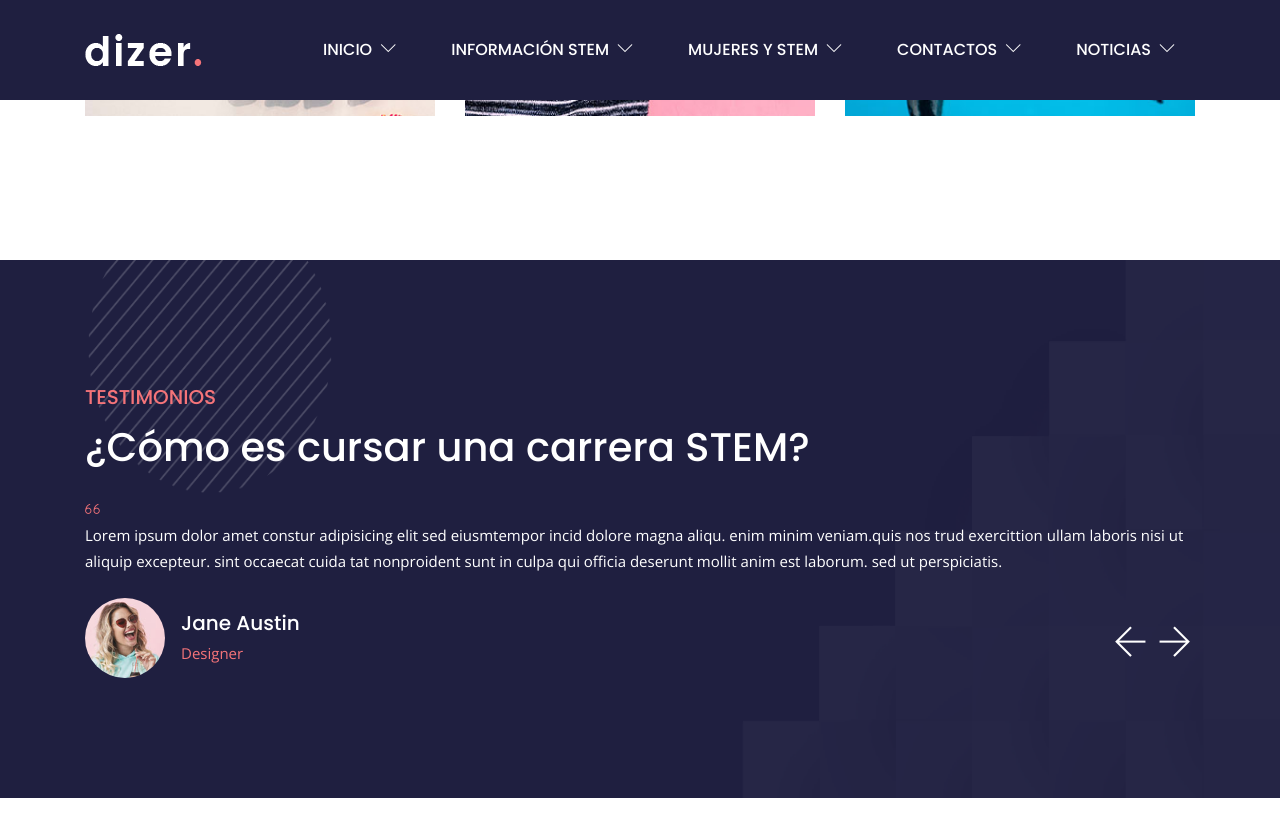
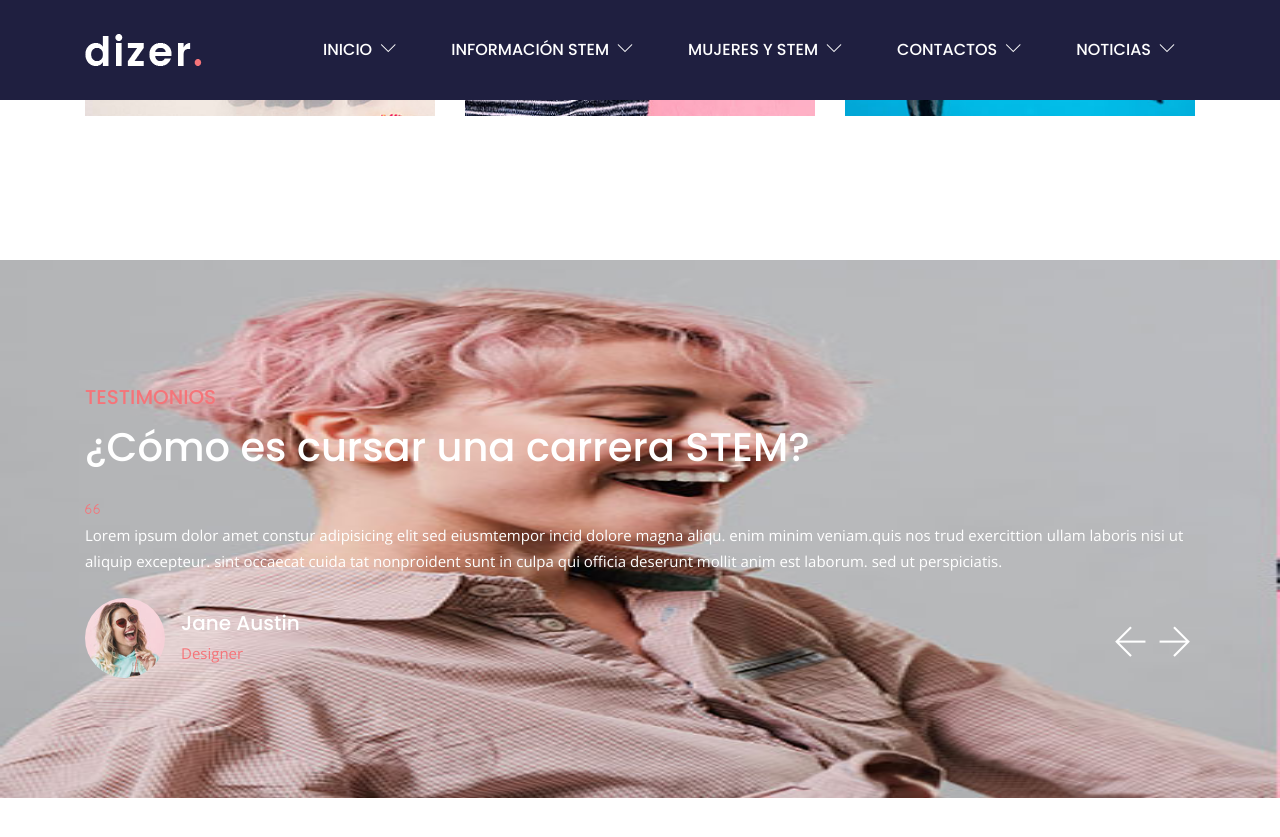
Before and after one commit to estaennosotraspiloto/estaennosotraspiloto, a Jekyll site: the page built from index.html, in a window 1280 px wide and 900 px high, scrolled down 2643 px. Shown: the top 837 px of the window. Built offline with Jekyll 4.4.1, drawn with Linux system fonts in a browser that asks for light colours.

Commit message:
Update from Forestry.io estaennosotraspiloto updated _data/homepage_1.yml

```diff
--- a/_data/homepage_1.yml
+++ b/_data/homepage_1.yml
@@ -27,7 +27,7 @@ testimonial:
   enable: true
   title: " ¿Cómo es cursar una carrera STEM?"
   subtitle: Testimonios
-  bg_image: "/assets/images/bg/testimonial-bg.png"
+  bg_image: "/assets/images/team/team-2.jpg"
   item:
   - name: María Cordero
     designation: 'Estudiante de Ingeniería Civil '
```
